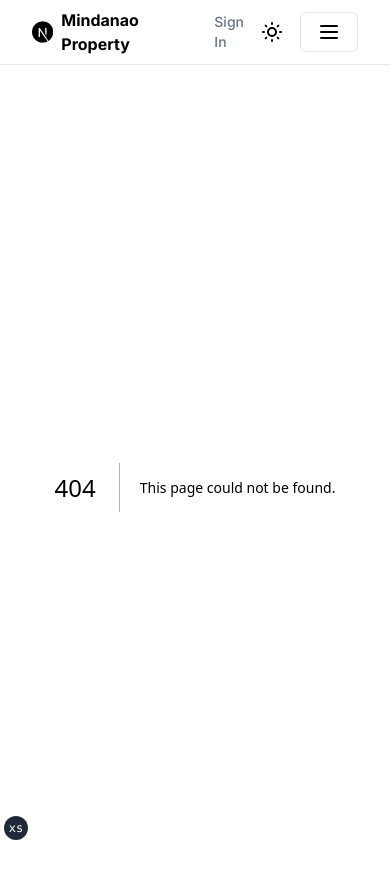
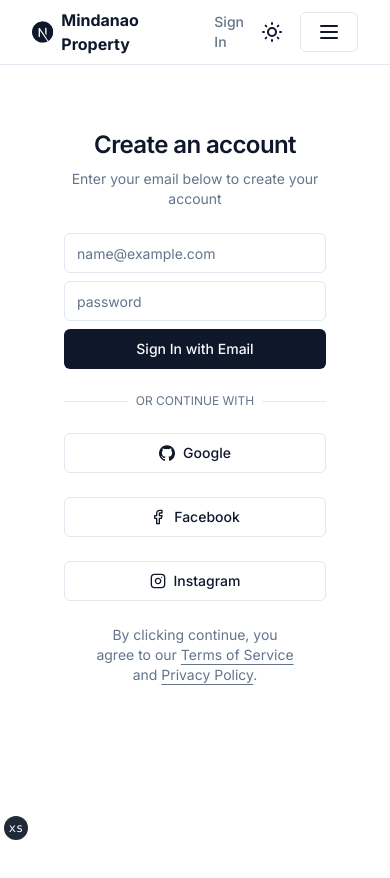
Before and after one commit to lovenangelo/real-estate-app, a Next.js app: page /auth in a window 390 px wide. Before the commit this address had no page. Shown: the top 878 px of the page. After the commit the page ends 844 px from the top, so only its background shows below. Built offline with nearby package versions, Linux system fonts and the light colour scheme.

Commit message:
mobile auth page

```diff
--- /dev/null
+++ b/app/auth/components/user-auth-form.tsx
@@ -0,0 +1,101 @@
+"use client"
+
+import * as React from "react"
+
+import { cn } from "@/lib/utils"
+import { Button } from "@/components/ui/button"
+import { Input } from "@/components/ui/input"
+import { Label } from "@/components/ui/label"
+import { Icons } from "@/components/icons"
+
+interface UserAuthFormProps extends React.HTMLAttributes<HTMLDivElement> {}
+
+export function UserAuthForm({ className, ...props }: UserAuthFormProps) {
+  const [isLoading, setIsLoading] = React.useState<boolean>(false)
+
+  async function onSubmit(event: React.SyntheticEvent) {
+    event.preventDefault()
+    setIsLoading(true)
+
+    setTimeout(() => {
+      setIsLoading(false)
+    }, 3000)
+  }
+
+  return (
+    <div className={cn("grid gap-6", className)} {...props}>
+      <form onSubmit={onSubmit}>
+        <div className="grid gap-2">
+          <div className="grid gap-1">
+            <Label className="sr-only" htmlFor="email">
+              Email
+            </Label>
+            <Input
+              id="email"
+              placeholder="name@example.com"
+              type="email"
+              autoCapitalize="none"
+              autoComplete="email"
+              autoCorrect="off"
+              disabled={isLoading}
+            />
+          </div>
+          <div className="grid gap-1">
+            <Label className="sr-only" htmlFor="password">
+              Password
+            </Label>
+            <Input
+              id="password"
+              placeholder="password"
+              type="password"
+              autoCapitalize="none"
+              autoComplete="password"
+              autoCorrect="off"
+              disabled={isLoading}
+            />
+          </div>
+          <Button disabled={isLoading}>
+            {isLoading && (
+              <Icons.spinner className="mr-2 h-4 w-4 animate-spin" />
+            )}
+            Sign In with Email
+          </Button>
+        </div>
+      </form>
+      <div className="relative">
+        <div className="absolute inset-0 flex items-center">
+          <span className="w-full border-t" />
+        </div>
+        <div className="relative flex justify-center text-xs uppercase">
+          <span className="bg-background px-2 text-muted-foreground">
+            Or continue with
+          </span>
+        </div>
+      </div>
+      <Button variant="outline" type="button" disabled={isLoading}>
+        {isLoading ? (
+          <Icons.spinner className="mr-2 h-4 w-4 animate-spin" />
+        ) : (
+          <Icons.gitHub className="mr-2 h-4 w-4" />
+        )}{" "}
+        Google
+      </Button>
+      <Button variant="outline" type="button" disabled={isLoading}>
+        {isLoading ? (
+          <Icons.spinner className="mr-2 h-4 w-4 animate-spin" />
+        ) : (
+          <Icons.facebook className="mr-2 h-4 w-4" />
+        )}{" "}
+        Facebook
+      </Button>
+      <Button variant="outline" type="button" disabled={isLoading}>
+        {isLoading ? (
+          <Icons.spinner className="mr-2 h-4 w-4 animate-spin" />
+        ) : (
+          <Icons.instagram className="mr-2 h-4 w-4" />
+        )}{" "}
+        Instagram
+      </Button>
+    </div>
+  )
+}
--- /dev/null
+++ b/app/auth/page.tsx
@@ -0,0 +1,38 @@
+import Link from "next/link"
+
+import { UserAuthForm } from "./components/user-auth-form"
+
+export default function AuthPage() {
+  return (
+    <div className="lg:p-8 items-center justify-center p-16">
+      <div className="mx-auto flex w-full flex-col justify-center space-y-6 sm:w-[350px]">
+        <div className="flex flex-col space-y-2 text-center">
+          <h1 className="text-2xl font-semibold tracking-tight">
+            Create an account
+          </h1>
+          <p className="text-sm text-muted-foreground">
+            Enter your email below to create your account
+          </p>
+        </div>
+        <UserAuthForm />
+        <p className="px-8 text-center text-sm text-muted-foreground">
+          By clicking continue, you agree to our{" "}
+          <Link
+            href="/terms"
+            className="underline underline-offset-4 hover:text-primary"
+          >
+            Terms of Service
+          </Link>{" "}
+          and{" "}
+          <Link
+            href="/privacy"
+            className="underline underline-offset-4 hover:text-primary"
+          >
+            Privacy Policy
+          </Link>
+          .
+        </p>
+      </div>
+    </div>
+  )
+}
--- a/components/nav-menu-bar.tsx
+++ b/components/nav-menu-bar.tsx
@@ -1,5 +1,3 @@
-import { Menu } from "lucide-react"
-
 import { siteConfig } from "@/config/site"
 import { cn } from "@/lib/utils"
 import {
@@ -9,6 +7,8 @@
   MenubarMenu,
   MenubarTrigger,
 } from "@/components/ui/menubar"
+
+import { Icons } from "./icons"
 
 export function NavMenuBar() {
   const list = siteConfig.mainNav
@@ -31,7 +31,7 @@
     <Menubar>
       <MenubarMenu>
         <MenubarTrigger className={cn("cursor-pointer")}>
-          <Menu />
+          <Icons.navMenu />
         </MenubarTrigger>
         <MenubarContent>{items}</MenubarContent>
       </MenubarMenu>
--- /dev/null
+++ b/components/ui/input.tsx
@@ -0,0 +1,25 @@
+import * as React from "react"
+
+import { cn } from "@/lib/utils"
+
+export interface InputProps
+  extends React.InputHTMLAttributes<HTMLInputElement> {}
+
+const Input = React.forwardRef<HTMLInputElement, InputProps>(
+  ({ className, type, ...props }, ref) => {
+    return (
+      <input
+        type={type}
+        className={cn(
+          "flex h-10 w-full rounded-md border border-input bg-transparent px-3 py-2 text-sm ring-offset-background file:border-0 file:bg-transparent file:text-sm file:font-medium placeholder:text-muted-foreground focus-visible:outline-none focus-visible:ring-2 focus-visible:ring-ring focus-visible:ring-offset-2 disabled:cursor-not-allowed disabled:opacity-50",
+          className
+        )}
+        ref={ref}
+        {...props}
+      />
+    )
+  }
+)
+Input.displayName = "Input"
+
+export { Input }
--- /dev/null
+++ b/components/ui/label.tsx
@@ -0,0 +1,26 @@
+"use client"
+
+import * as React from "react"
+import * as LabelPrimitive from "@radix-ui/react-label"
+import { cva, type VariantProps } from "class-variance-authority"
+
+import { cn } from "@/lib/utils"
+
+const labelVariants = cva(
+  "text-sm font-medium leading-none peer-disabled:cursor-not-allowed peer-disabled:opacity-70"
+)
+
+const Label = React.forwardRef<
+  React.ElementRef<typeof LabelPrimitive.Root>,
+  React.ComponentPropsWithoutRef<typeof LabelPrimitive.Root> &
+    VariantProps<typeof labelVariants>
+>(({ className, ...props }, ref) => (
+  <LabelPrimitive.Root
+    ref={ref}
+    className={cn(labelVariants(), className)}
+    {...props}
+  />
+))
+Label.displayName = LabelPrimitive.Root.displayName
+
+export { Label }
--- a/package.json
+++ b/package.json
@@ -14,6 +14,7 @@
     "format:check": "prettier --check \"**/*.{ts,tsx,mdx}\" --cache"
   },
   "dependencies": {
+    "@radix-ui/react-label": "^2.0.2",
     "@radix-ui/react-menubar": "^1.0.3",
     "@radix-ui/react-slot": "^1.0.2",
     "class-variance-authority": "^0.4.0",
```
Also changed, not shown: components/icons.tsx (+10 -0 lines), 1 other file (tests, documents, lock files or other folders).
